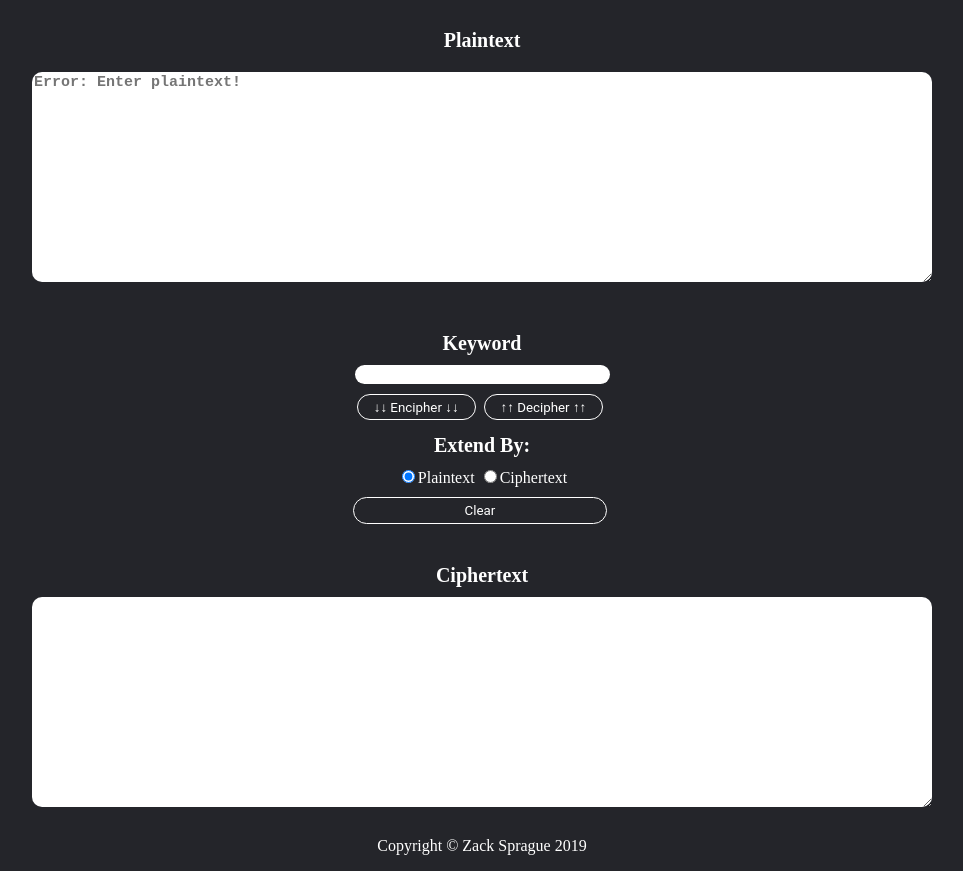
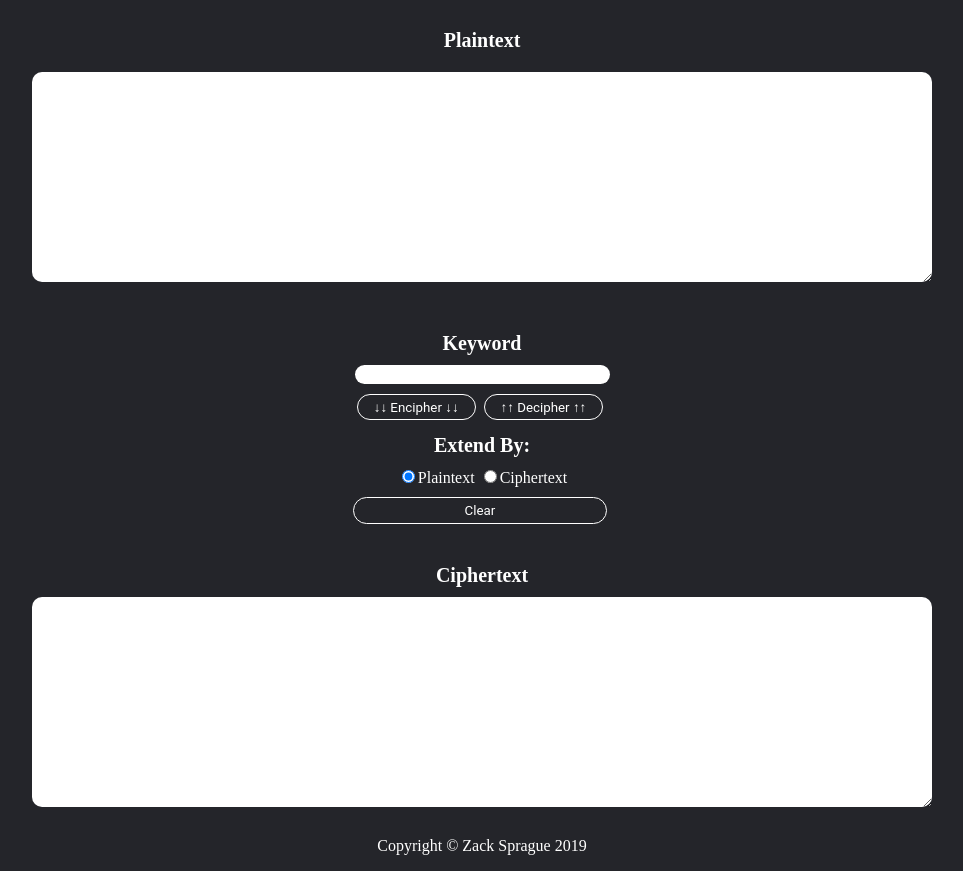
Before and after one commit to z-sprague/Autokey, a plain HTML site: page index.html in a window 1280 px wide. Shown: the part 61-932 px from the top of the page, without its empty margins (158-1121 px from the left). Drawn offline with Linux system fonts and the light colour scheme.

Commit message:
minor updates

```diff
--- a/index.html
+++ b/index.html
@@ -26,7 +26,7 @@
 <div class="plain">
 	<ul class="ioText" style="list-style-type:none;">
 		<li><label class="textLabel" id="pLbl"><b>Plaintext</b></label><li>
-		<li><textarea class="textarea" id="pText" placeholder="Error: Enter plaintext!"></textarea><li>
+		<li><textarea class="textarea" id="pText"></textarea><li>
 	</ul>
 </div>
 <div class="tools">
```
Also changed, not shown: autokey.js (indentation only).
